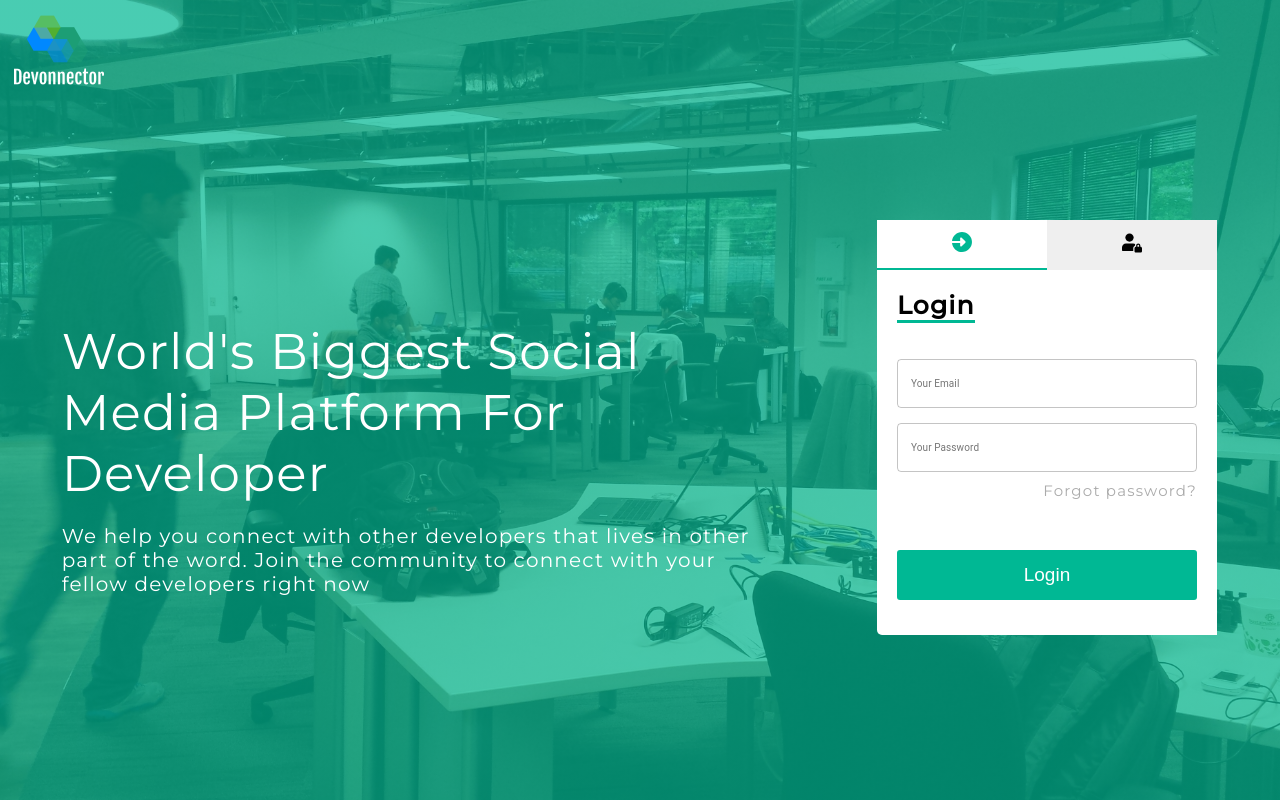
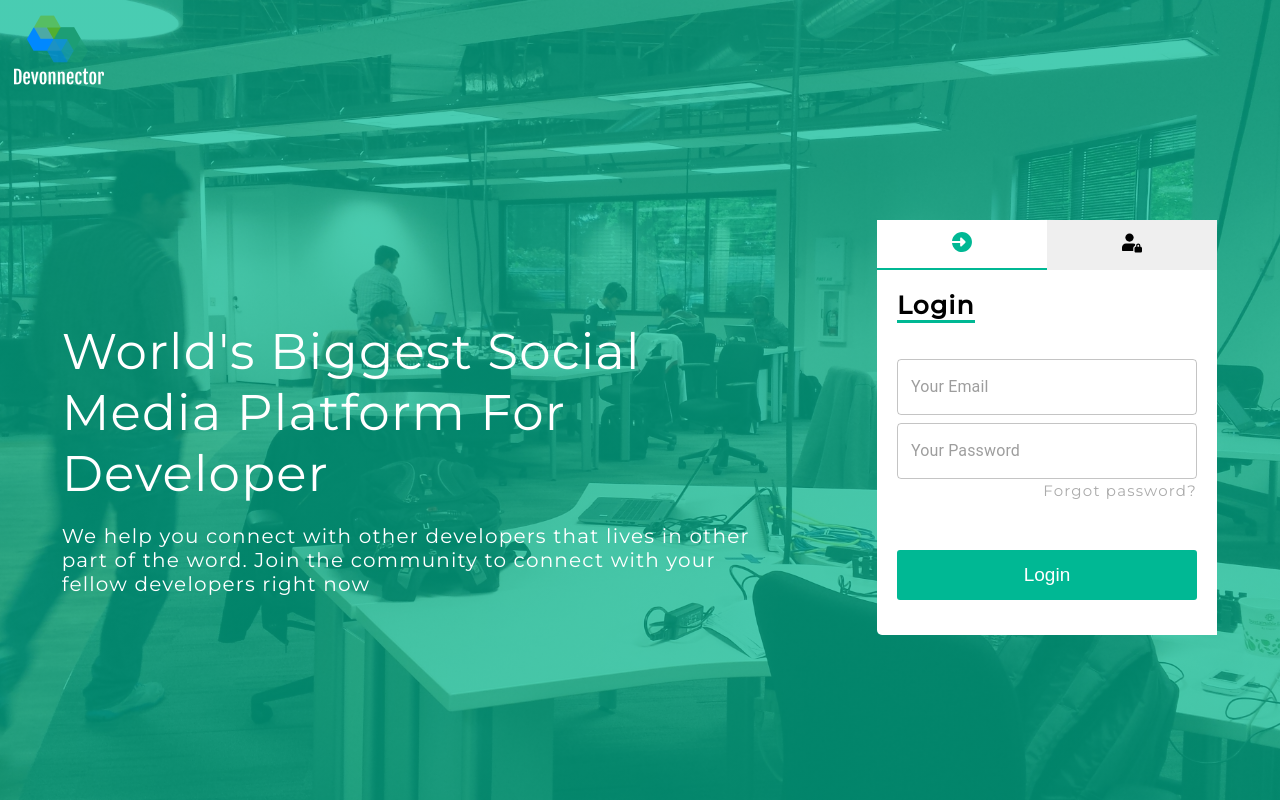
Before and after one commit to khattakdev/social-dev, a React (Create React App) app in the folder client/: page / in a window 1280 px wide. Built offline with nearby package versions, Linux system fonts and the light colour scheme.

Commit message:
Changed TextField CSS

```diff
--- a/client/src/Components/Layout/Auth/Auth.module.scss
+++ b/client/src/Components/Layout/Auth/Auth.module.scss
@@ -1,3 +1,5 @@
+@import "../../../colors.scss";
+
 .navLink {
   color: white;
   text-decoration: none;
@@ -86,6 +88,23 @@
       .textField {
         width: 100%;
         height: 40px;
+        & > label {
+          color: #00000062;
+        }
+
+        & > label,
+        & > div > input,
+        & > div > fieldset > legend {
+          font-size: 1.6rem;
+        }
+
+        & > div > input:hover + fieldset,
+        & > div > input:focus + fieldset {
+          border: 1px solid $primary;
+        }
+        & > div > fieldset {
+          border: 1px solid #0000003b;
+        }
       }
 
       .ForgotPassword {
--- a/client/src/Components/Layout/Auth/Login.js
+++ b/client/src/Components/Layout/Auth/Login.js
@@ -17,8 +17,6 @@ const Index = props => {
           autoComplete="current-email"
           margin="normal"
           variant="outlined"
-          pattern="[A-Za-z]{3}"
-          title="Three letter country code"
           value={props.values.email.value}
           onChange={e => props.onChangeHandler(e)}
         />
--- a/client/src/Components/Layout/Auth/Signup.js
+++ b/client/src/Components/Layout/Auth/Signup.js
@@ -89,7 +89,7 @@ const Index = props => {
           />
           <TextField
             id="outlined-date-input"
-            label="Date"
+            label=""
             className={classes.textField}
             type="date"
             autoComplete="current-date"
```
